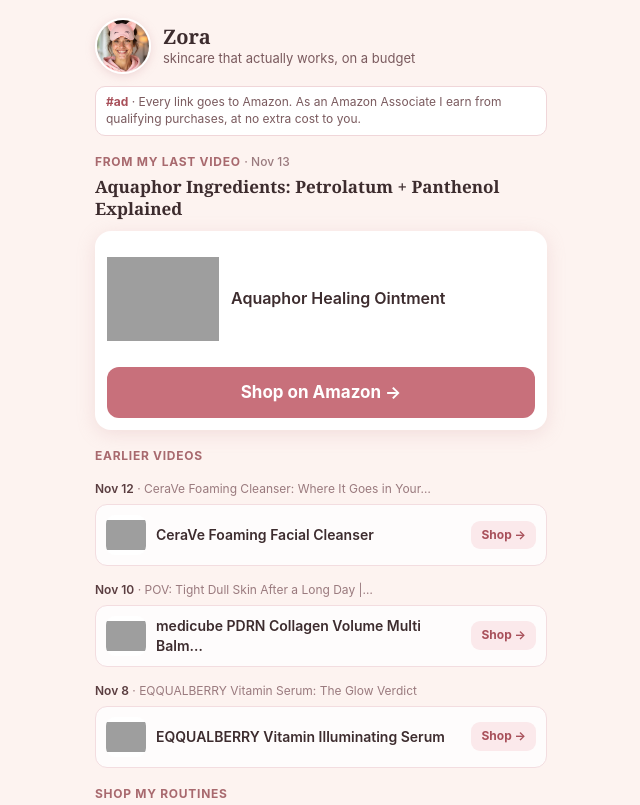
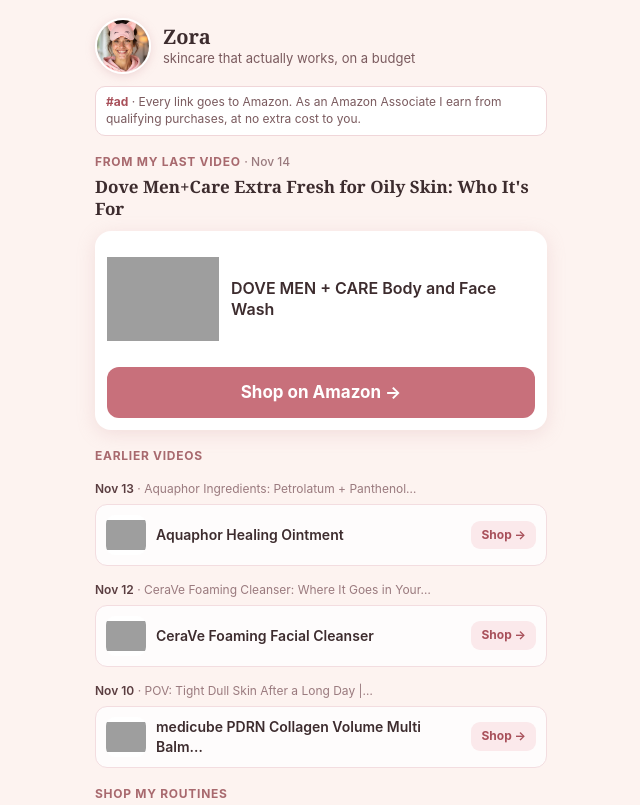
Before and after one commit to LinkFeeds/linkfeeds.github.io, a plain HTML site: page stealfeed/index.html in a window 1280 px wide. Shown: the top 805 px of the page, without its empty margins (319-959 px from the left). Drawn offline with Linux system fonts and the light colour scheme; grey boxes are pictures that could not be loaded.

Commit message:
update 2026-11-14_19:40

```diff
--- a/sitemap.xml
+++ b/sitemap.xml
@@ -1,4 +1,4 @@
 <?xml version="1.0" encoding="UTF-8"?>
 <urlset xmlns="http://www.sitemaps.org/schemas/sitemap/0.9">
-  <url><loc>https://linkfeeds.github.io/stealfeed/</loc><lastmod>2026-11-13</lastmod><changefreq>daily</changefreq><priority>1.0</priority></url>
+  <url><loc>https://linkfeeds.github.io/stealfeed/</loc><lastmod>2026-11-14</lastmod><changefreq>daily</changefreq><priority>1.0</priority></url>
 </urlset>
--- a/stealfeed/index.html
+++ b/stealfeed/index.html
@@ -17,7 +17,7 @@
 <meta name="twitter:card" content="summary_large_image">
 <link rel="icon" href="img/logo.png" type="image/png">
 <link rel="preconnect" href="https://www.amazon.com">
-<script type="application/ld+json">{"@context": "https://schema.org", "@graph": [{"@type": "Organization", "name": "StealFeed", "url": "https://linkfeeds.github.io/stealfeed/", "description": "Affordable skincare finds that actually work, curated by Zora.", "sameAs": ["https://www.tiktok.com/@stealfeed", "https://www.instagram.com/steal.feed/", "https://www.youtube.com/@Steal.Feed.Offical"]}, {"@type": "ItemList", "name": "Latest Skincare Finds", "itemListElement": [{"@type": "ListItem", "position": 1, "item": {"@type": "Product", "name": "Aquaphor Healing Ointment", "url": "https://www.amazon.com/dp/B006IB5T4W?tag=stealfeed-20&ascsubtag=sf_v630"}}, {"@type": "ListItem", "position": 2, "item": {"@type": "Product", "name": "CeraVe Foaming Facial Cleanser, Gentle Cleanser for Oily Skin, 16fl oz", "url": "https://www.amazon.com/dp/B01N1LL62W?tag=stealfeed-20&ascsubtag=sf_v629"}}, {"@type": "ListItem", "position": 3, "item": {"@type": "Product", "name": "medicube PDRN Collagen Volume Multi Balm Stick, Firming Face & Body Balm", "url": "https://www.amazon.com/dp/B0GHMZXX8Y?tag=stealfeed-20&ascsubtag=sf_v627"}}, {"@type": "ListItem", "position": 4, "item": {"@type": "Product", "name": "EQQUALBERRY Vitamin Illuminating Serum", "url": "https://www.amazon.com/dp/B0D8W1YVBX?tag=stealfeed-20&ascsubtag=sf_v625"}}]}]}</script>
+<script type="application/ld+json">{"@context": "https://schema.org", "@graph": [{"@type": "Organization", "name": "StealFeed", "url": "https://linkfeeds.github.io/stealfeed/", "description": "Affordable skincare finds that actually work, curated by Zora.", "sameAs": ["https://www.tiktok.com/@stealfeed", "https://www.instagram.com/steal.feed/", "https://www.youtube.com/@Steal.Feed.Offical"]}, {"@type": "ItemList", "name": "Latest Skincare Finds", "itemListElement": [{"@type": "ListItem", "position": 1, "item": {"@type": "Product", "name": "DOVE MEN + CARE Body and Face Wash, Refreshing Extra Fresh for Men, 30 oz", "url": "https://www.amazon.com/dp/B08TLC9W4T?tag=stealfeed-20&ascsubtag=sf_v631"}}, {"@type": "ListItem", "position": 2, "item": {"@type": "Product", "name": "Aquaphor Healing Ointment", "url": "https://www.amazon.com/dp/B006IB5T4W?tag=stealfeed-20&ascsubtag=sf_v630"}}, {"@type": "ListItem", "position": 3, "item": {"@type": "Product", "name": "CeraVe Foaming Facial Cleanser, Gentle Cleanser for Oily Skin, 16fl oz", "url": "https://www.amazon.com/dp/B01N1LL62W?tag=stealfeed-20&ascsubtag=sf_v629"}}, {"@type": "ListItem", "position": 4, "item": {"@type": "Product", "name": "medicube PDRN Collagen Volume Multi Balm Stick, Firming Face & Body Balm", "url": "https://www.amazon.com/dp/B0GHMZXX8Y?tag=stealfeed-20&ascsubtag=sf_v627"}}]}]}</script>
 <style>
 *{margin:0;padding:0;box-sizing:border-box}
 body{background:#fdf3f0;color:#3d2c2e;font:15px/1.4 -apple-system,BlinkMacSystemFont,'Segoe UI',Roboto,Helvetica,Arial,sans-serif;-webkit-text-size-adjust:100%}
@@ -64,12 +64,16 @@ img.pi{background:#fff}
 <div class="top"><img class="av" src="img/avatar.jpg" alt="Zora" width="56" height="56"><div><div class="nm">Zora</div><div class="bio">skincare that actually works, on a budget</div></div></div>
 <div class="ad"><b>#ad</b> · Every link goes to Amazon. As an Amazon Associate I earn from qualifying purchases, at no extra cost to you.</div>
 <div class="ia" id="ia" hidden>Tip: to check out in your Amazon app, tap <b>⋯</b> then <b>Open in browser</b> first.</div>
-<div class="lbl">From my last video <span>· Nov 13</span></div>
-<div class="vt">Aquaphor Ingredients: Petrolatum + Panthenol Explained</div>
+<div class="lbl">From my last video <span>· Nov 14</span></div>
+<div class="vt">Dove Men+Care Extra Fresh for Oily Skin: Who It&#x27;s For</div>
 <div class="hero">
-<a class="hc" href="https://www.amazon.com/dp/B006IB5T4W?tag=stealfeed-20&amp;ascsubtag=sf_v630" target="_blank" rel="sponsored noopener" data-c="sf_v630" title="Aquaphor Healing Ointment"><img class="hi" src="https://m.media-amazon.com/images/I/71fhghOVS7L._AC_SL240_.jpg" alt="Aquaphor Healing Ointment" width="112" height="112" decoding="async"><div class="hn">Aquaphor Healing Ointment</div><div class="cta">Shop on Amazon&nbsp;→</div></a>
+<a class="hc" href="https://www.amazon.com/dp/B08TLC9W4T?tag=stealfeed-20&amp;ascsubtag=sf_v631" target="_blank" rel="sponsored noopener" data-c="sf_v631" title="DOVE MEN + CARE Body and Face Wash, Refreshing Extra Fresh for Men, 30 oz"><img class="hi" src="https://m.media-amazon.com/images/I/71UsZdYdfCL._AC_SL240_.jpg" alt="DOVE MEN + CARE Body and Face Wash, Refreshing Extra Fresh for Men, 30 oz" width="112" height="112" decoding="async"><div class="hn">DOVE MEN + CARE Body and Face Wash</div><div class="cta">Shop on Amazon&nbsp;→</div></a>
 </div>
 <div class="lbl">Earlier videos</div>
+<div class="vh"><b>Nov 13</b> · Aquaphor Ingredients: Petrolatum + Panthenol…</div>
+<div class="prs">
+<a class="pr" href="https://www.amazon.com/dp/B006IB5T4W?tag=stealfeed-20&amp;ascsubtag=sf_v630" target="_blank" rel="sponsored noopener" data-c="sf_v630" title="Aquaphor Healing Ointment"><img class="pi" src="https://m.media-amazon.com/images/I/71fhghOVS7L._AC_SL120_.jpg" alt="" width="40" height="40" loading="lazy" decoding="async"><div class="pn">Aquaphor Healing Ointment</div><div class="shop">Shop&nbsp;→</div></a>
+</div>
 <div class="vh"><b>Nov 12</b> · CeraVe Foaming Cleanser: Where It Goes in Your…</div>
 <div class="prs">
 <a class="pr" href="https://www.amazon.com/dp/B01N1LL62W?tag=stealfeed-20&amp;ascsubtag=sf_v629" target="_blank" rel="sponsored noopener" data-c="sf_v629" title="CeraVe Foaming Facial Cleanser, Gentle Cleanser for Oily Skin, 16fl oz"><img class="pi" src="https://m.media-amazon.com/images/I/516r6ghtxaL._AC_SL120_.jpg" alt="" width="40" height="40" loading="lazy" decoding="async"><div class="pn">CeraVe Foaming Facial Cleanser</div><div class="shop">Shop&nbsp;→</div></a>
@@ -77,10 +81,6 @@ img.pi{background:#fff}
 <div class="vh"><b>Nov 10</b> · POV: Tight Dull Skin After a Long Day |…</div>
 <div class="prs">
 <a class="pr" href="https://www.amazon.com/dp/B0GHMZXX8Y?tag=stealfeed-20&amp;ascsubtag=sf_v627" target="_blank" rel="sponsored noopener" data-c="sf_v627" title="medicube PDRN Collagen Volume Multi Balm Stick, Firming Face &amp; Body Balm"><img class="pi" src="https://m.media-amazon.com/images/I/613iSS1QL9L._AC_SL120_.jpg" alt="" width="40" height="40" loading="lazy" decoding="async"><div class="pn">medicube PDRN Collagen Volume Multi Balm…</div><div class="shop">Shop&nbsp;→</div></a>
-</div>
-<div class="vh"><b>Nov 8</b> · EQQUALBERRY Vitamin Serum: The Glow Verdict</div>
-<div class="prs">
-<a class="pr" href="https://www.amazon.com/dp/B0D8W1YVBX?tag=stealfeed-20&amp;ascsubtag=sf_v625" target="_blank" rel="sponsored noopener" data-c="sf_v625" title="EQQUALBERRY Vitamin Illuminating Serum"><img class="pi" src="https://m.media-amazon.com/images/I/614vlOIc8YL._AC_SL120_.jpg" alt="" width="40" height="40" loading="lazy" decoding="async"><div class="pn">EQQUALBERRY Vitamin Illuminating Serum</div><div class="shop">Shop&nbsp;→</div></a>
 </div>
 <div class="lbl">Shop my routines</div>
 <div class="bus">
```
Also changed, not shown: llms.txt.
